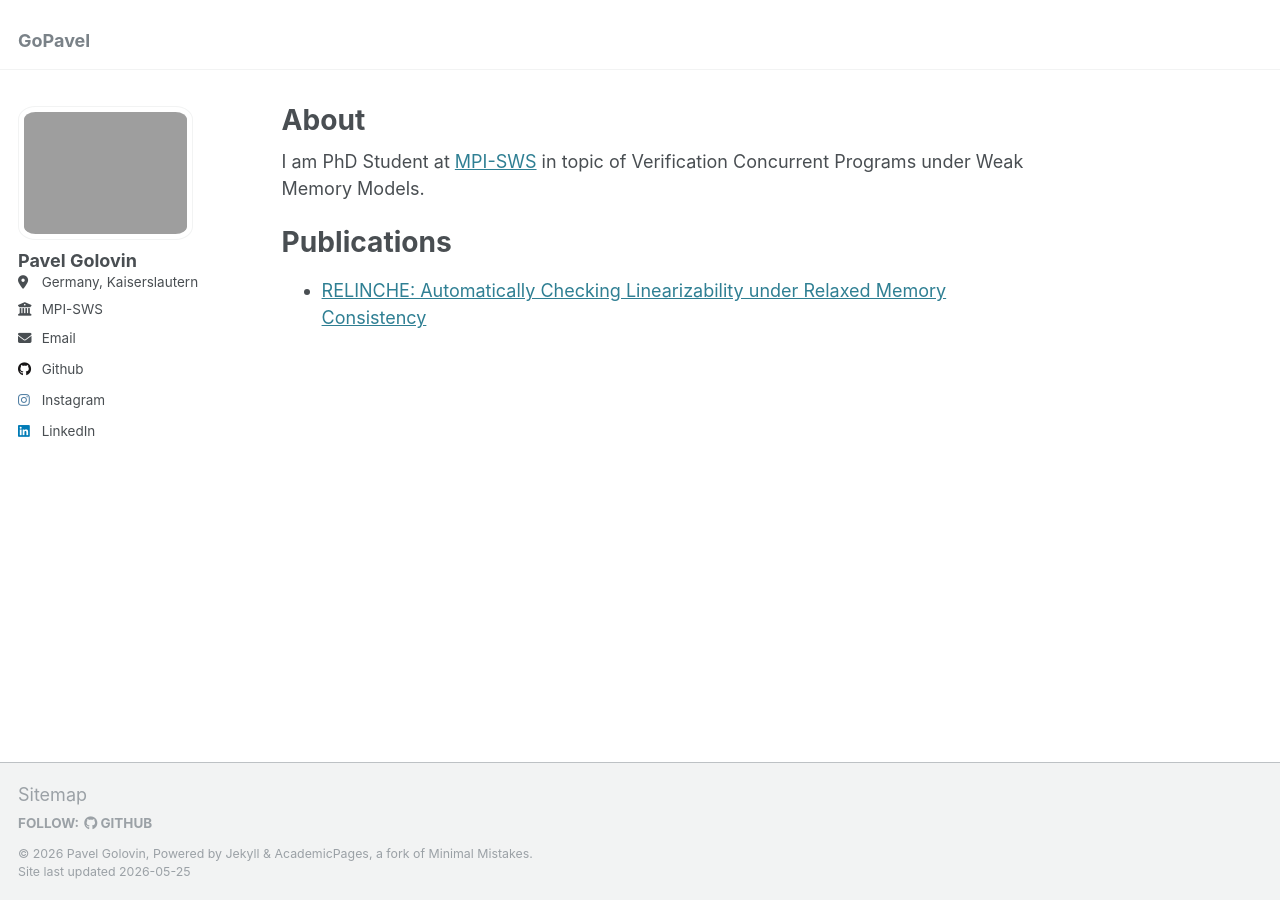
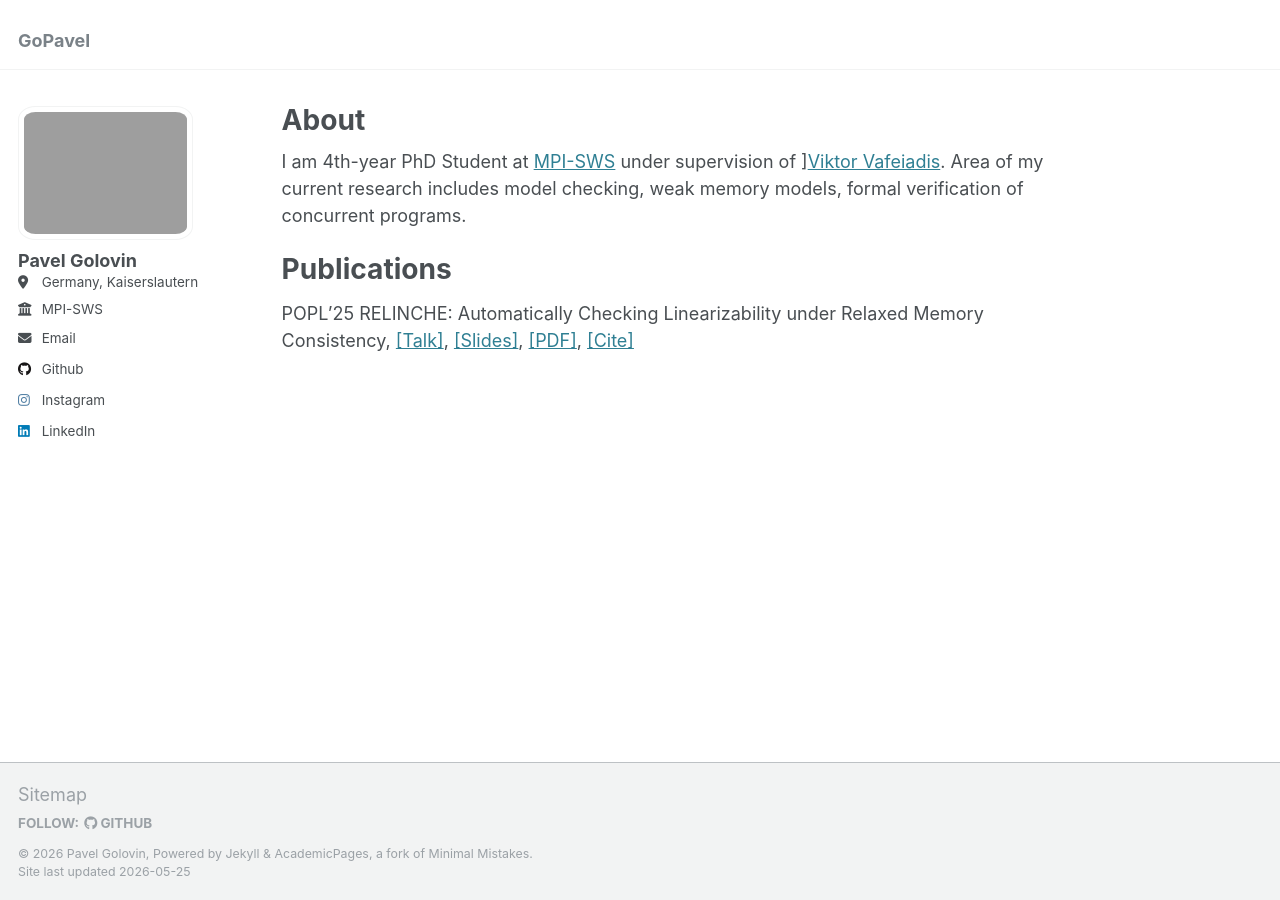
Before and after one commit to GoPavel/GoPavel.github.io, a Jekyll site: the page built from _pages/about.md, in a window 1280 px wide. Built offline with Jekyll 4.4.1, drawn with Linux system fonts in a browser that asks for light colours.

Commit message:
add slides for relinche & reformat

```diff
--- a/_pages/about.md
+++ b/_pages/about.md
@@ -7,8 +7,8 @@ redirect_from:
   - /about.html
 ---
 
-I am PhD Student at [MPI-SWS](https://www.mpi-sws.org/) in topic of Verification Concurrent Programs under Weak Memory Models.
+I am 4th-year PhD Student at [MPI-SWS](https://www.mpi-sws.org/) under supervision of ][Viktor Vafeiadis](https://people.mpi-sws.org/~viktor/). Area of my current research includes model checking, weak memory models, formal verification of concurrent programs.
 
 Publications
 ======
-* [RELINCHE: Automatically Checking Linearizability under Relaxed Memory Consistency](https://dl.acm.org/doi/10.1145/3704906)
+POPL'25 RELINCHE: Automatically Checking Linearizability under Relaxed Memory Consistency, [[Talk]](https://youtu.be/aQ2FAsQbuRk), [[Slides]](slides-2025popl-relinche.pdf), [[PDF]](https://dl.acm.org/doi/pdf/10.1145/3704906), [[Cite]](https://dl.acm.org/doi/10.1145/3704906)
```
Also changed, not shown: 1 other file.
